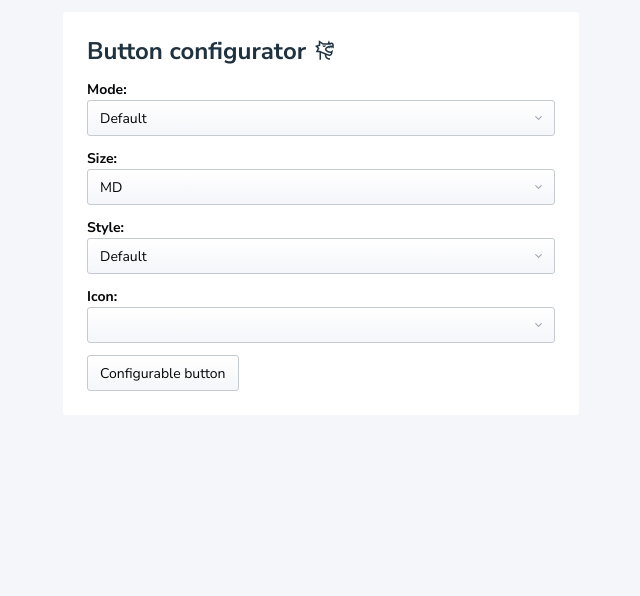
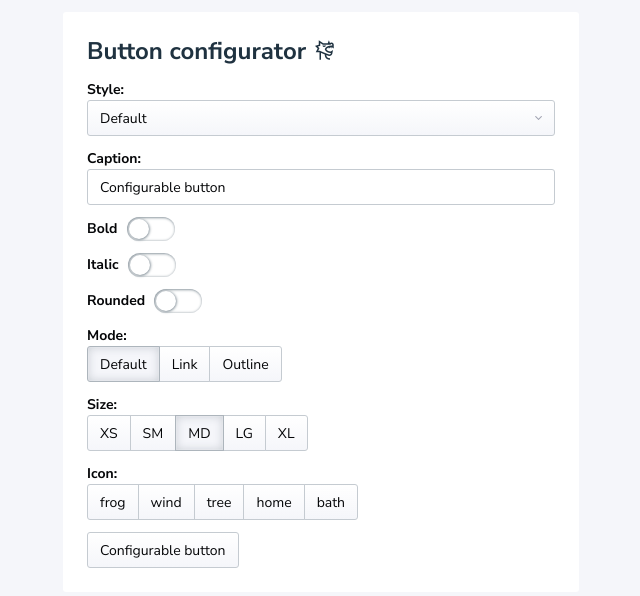
Before and after one commit to fanisco/reacy-ui, a React (Create React App) app: page / in a window 1280 px wide. Shown: the top 596 px of the page, without its empty margins (319-959 px from the left). Built offline with nearby package versions, Linux system fonts and the light colour scheme.

Commit message:
Button stylization

```diff
--- a/src/Demo.tsx
+++ b/src/Demo.tsx
@@ -5,7 +5,7 @@ import { Container, Panel, H3 } from './ui/layout';
 import { Controller } from './ui/form';
 import { Button } from './ui/buttons';
 import { Icon } from './ui/icons';
-import { Styles, Sizes } from './ui';
+import { Sizes } from './ui';
 
 export const Demo: React.FC = observer(() => {
     const store = React.useContext(Context);
@@ -21,7 +21,7 @@ export const Demo: React.FC = observer(() => {
                 <Controller wrap={true} items={items} onChange={(id, value) => {
                     store.setItem(id, value);
                 }}/>
-                <Button {...props}>Configurable button</Button>
+                <Button {...props}>{props.caption}</Button>
             </Panel>
         </Container>
     );
--- a/src/Store.ts
+++ b/src/Store.ts
@@ -21,20 +21,27 @@ const buttonStyles: Item[] = [
     { id: Styles.primary, name: 'Primary' },
     { id: Styles.secondary, name: 'Secondary' },
     { id: Styles.success, name: 'Success' },
-    { id: Styles.warning, name: 'Warning' },
     { id: Styles.danger, name: 'Danger' }
 ];
 
 const icons: Item[] = [
-    { id: 'frog' }
+    { id: 'frog' },
+    { id: 'wind' },
+    { id: 'tree' },
+    { id: 'home' },
+    { id: 'bath' }
 ];
 
 export default class Store {
     @observable buttonProps: FormItem[] = [
-        { id: 'mode', name: 'Mode', type: 'select', value: 'default', values: buttonModes },
-        { id: 'size', name: 'Size', type: 'select', value: Sizes.md, values: buttonSizes },
         { id: 'style', name: 'Style', type: 'select', value: Styles.default, values: buttonStyles },
-        { id: 'icon', name: 'Icon', type: 'select', values: icons },
+        { id: 'caption', name: 'Caption', type: 'string', value: 'Configurable button' },
+        { id: 'bold', name: 'Bold', type: 'switch', value: false },
+        { id: 'italic', name: 'Italic', type: 'switch', value: false },
+        { id: 'rounded', name: 'Rounded', type: 'switch', value: false },
+        { id: 'mode', name: 'Mode', type: 'toggle', value: 'default', values: buttonModes },
+        { id: 'size', name: 'Size', type: 'toggle', value: Sizes.md, values: buttonSizes },
+        { id: 'icon', name: 'Icon', type: 'toggle', values: icons },
     ];
     @computed get allItems(): FormItem[] {
         return this.buttonProps;
--- a/src/ui/buttons/Button.tsx
+++ b/src/ui/buttons/Button.tsx
@@ -11,6 +11,8 @@ interface IProps {
     size?: Sizes;
     mode?: 'default' | 'link' | 'outline';
     textAlign?: 'left' | 'center' | 'right';
+    bold?: boolean;
+    italic?: boolean;
     rounded?: boolean;
     fullWidth?: boolean;
     state?: boolean | null;
@@ -27,6 +29,8 @@ export const Button: React.FC<IProps> = ({ style = Styles.default, size = Sizes.
             colors={colors}
             mode={mode}
             textAlign={textAlign}
+            bold={props.bold}
+            italic={props.italic}
             rounded={props.rounded}
             fullWidth={props.fullWidth}
             disabled={props.state === false}
@@ -44,7 +48,7 @@ const ButtonElement = styled.button<IStyledProps>`
     padding: ${props => props.dims.spacings}px ${props => props.dims.spacing}px;
     background: ${props => props.colors.idleColor} linear-gradient(to bottom, ${props => props.colors.bottomColor}00, ${props => props.colors.bottomColor});
     border: 1px solid ${props => props.colors.borderColor};
-    border-radius: ${props => props.rounded ? 50 : props.dims.borderRadius}px;
+    border-radius: ${props => props.dims.borderRadius}px;
     color: ${props => props.colors.textColor};
     text-align: ${props => props.textAlign};
     font: ${props => props.dims.fontSize}px/${props => props.dims.lineHeight} "${Fonts.ff}";
@@ -63,6 +67,20 @@ const ButtonElement = styled.button<IStyledProps>`
     }
 
     ${props => props.state && getActive(props)}
+
+    ${props => props.bold && `
+        font-weight: bold;
+    `}
+
+    ${props => props.rounded && `
+        border-radius: 50px;
+        padding-left: ${props.dims.spacing * 2}px;
+        padding-right: ${props.dims.spacing * 2}px;
+    `}
+
+    ${props => props.italic && `
+        font-style: italic;
+    `}
 
     ${props => props.fullWidth && `
         width: 100%;
@@ -122,9 +140,11 @@ interface IStyledProps {
     dims?: any;
     colors?: any;
     mode?: string;
+    bold?: boolean;
+    italic?: boolean;
     rounded?: boolean;
+    fullWidth?: boolean;
     textAlign?: string;
-    fullWidth?: boolean;
     state?: boolean | null;
     side?: boolean | null;
 }
--- a/src/ui/form/Field.tsx
+++ b/src/ui/form/Field.tsx
@@ -25,7 +25,6 @@ const FieldElement = styled.div<IFieldStyledProps>`
     ${props => props.type === 'switch' && `
         display: flex;
         align-items: center;
-        justify-content: space-between;
     `}
 `;
 
@@ -35,6 +34,6 @@ const Caption = styled.span<IFieldStyledProps>`
     color: ${props => props.colors.textColor};
 
     ${props => props.type === 'switch' && `
-
+        margin-right: ${props.dims.spacings}px;
     `}
 `;
--- a/src/ui/form/Switch.tsx
+++ b/src/ui/form/Switch.tsx
@@ -1,8 +1,10 @@
 import React from 'react';
 import styled from 'styled-components';
 import IInputProps from '../interface/IInputProps';
-import { Colors, Fonts, Dims } from '../constants';
-import { Styles, Sizes } from '../enums';
+import IStyledProps from '../interface/IStyledProps';
+import {Colors, Dims} from '../constants';
+import {Sizes, Styles} from '../enums';
+import {getColors} from '../helpers';
 
 interface IProps extends IInputProps {
     onChange: (value: boolean) => void;
@@ -11,13 +13,15 @@ interface IProps extends IInputProps {
 /**
  * Component for displaying switch wich replaces by it self the boolean checkbox input.
  */
-export const Switch: React.FC<IProps> = ({ size = Sizes.xs, ...props }) => {
+export const Switch: React.FC<IProps> = ({ style = Styles.default, size = Sizes.xs, ...props }) => {
+    const colors = getColors(style);
     const dims = Dims[size];
     return (
         <Wrapper>
             <Trigger
-                active={props.value}
+                state={props.value}
                 dims={dims}
+                colors={colors}
             />
             <Hidden>
                 <input
@@ -33,9 +37,8 @@ export const Switch: React.FC<IProps> = ({ size = Sizes.xs, ...props }) => {
     )
 };
 
-interface StyledProps {
-    active: boolean;
-    dims?: any;
+interface StyledProps extends IStyledProps {
+    state?: boolean | null;
 }
 
 const Wrapper = styled.label`
@@ -53,13 +56,13 @@ const Trigger = styled.div<StyledProps>`
     width: ${props => props.dims.elementHeight * 2}px;
     height: ${props => props.dims.elementHeight}px;
     border-radius: ${props => props.dims.elementHeight}px;
-    background-color: ${props => props.active ? Colors[Styles.success].baseL2 : Colors[Styles.default].baseL1};
+    background-color: ${props => props.colors.idleColor};
     cursor: pointer;
-    box-shadow: inset 0.5px 0.5px 3px ${props => props.active ? Colors[Styles.success].baseL0 : Colors[Styles.default].baseL0};
+    box-shadow: inset 0.5px 0.5px 3px ${props => props.colors.shadowColor};
     transition: background-color 0.15s ease-in-out;
 
     &:hover {
-        background-color: ${props => props.active ? Colors[Styles.success].baseL3 : Colors[Styles.default].baseL2};
+        background-color: ${props => props.colors.hoverColor};
         transition: all 0.15s ease-in-out 0.15s;
     }
     &::before {
@@ -71,10 +74,18 @@ const Trigger = styled.div<StyledProps>`
         height: ${props => props.dims.elementHeight - 4}px;
         border-radius: 50%;
         background-color: white;
-        transform: translateX(${props => props.active ? props.dims.elementHeight : 0}px);
-        box-shadow: 0.5px 0.5px 3px ${props => props.active ? Colors[Styles.success].baseL0 : Colors[Styles.default].baseL0};
+        transform: translateX(${props => props.state ? props.dims.elementHeight : 0}px);
+        box-shadow: 0.5px 0.5px 3px ${props => props.colors.shadowColor};
         transition: transform 0.15s ease-in-out;
     }
+
+    ${props => props.state && `
+        background-color: ${Colors[Styles.success].a400};
+
+        &:hover {
+        background-color: ${Colors[Styles.success].a350};
+        }
+    `}
 `;
 
 const Hidden = styled.div`
```
